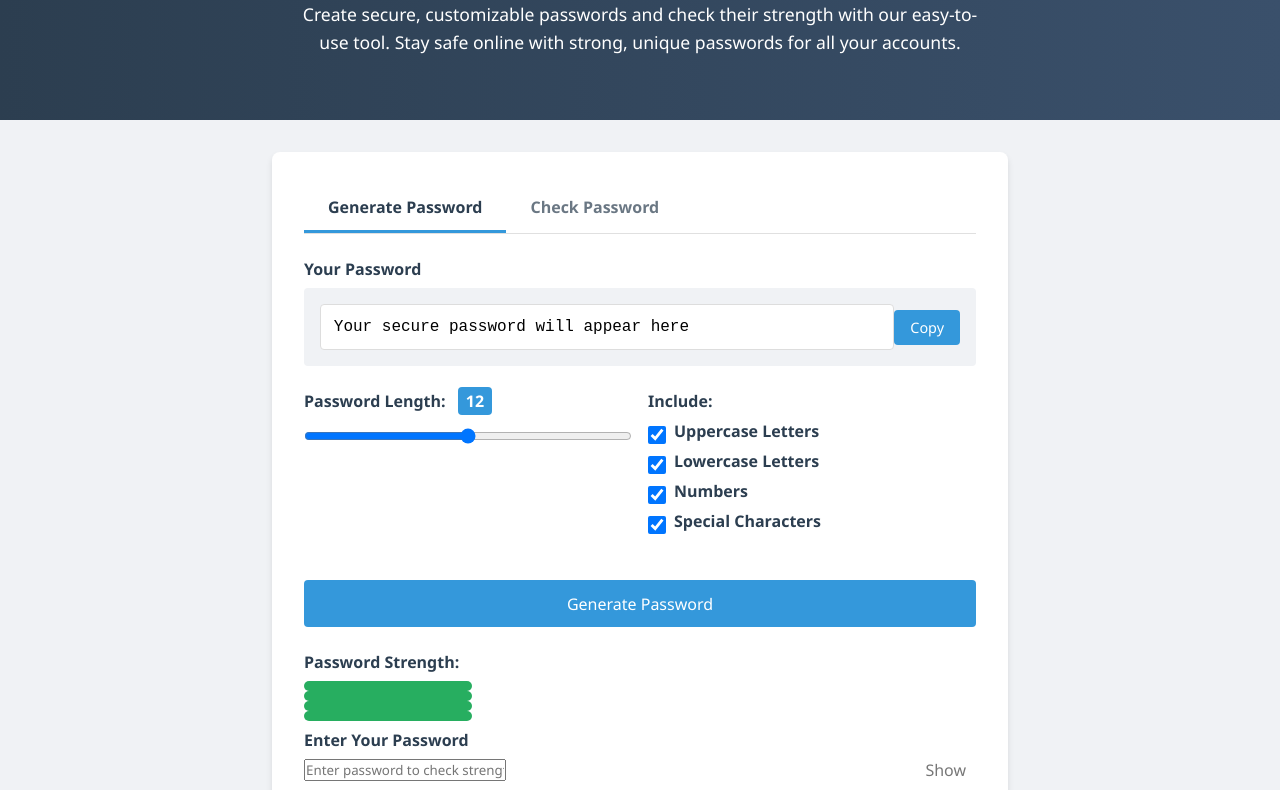
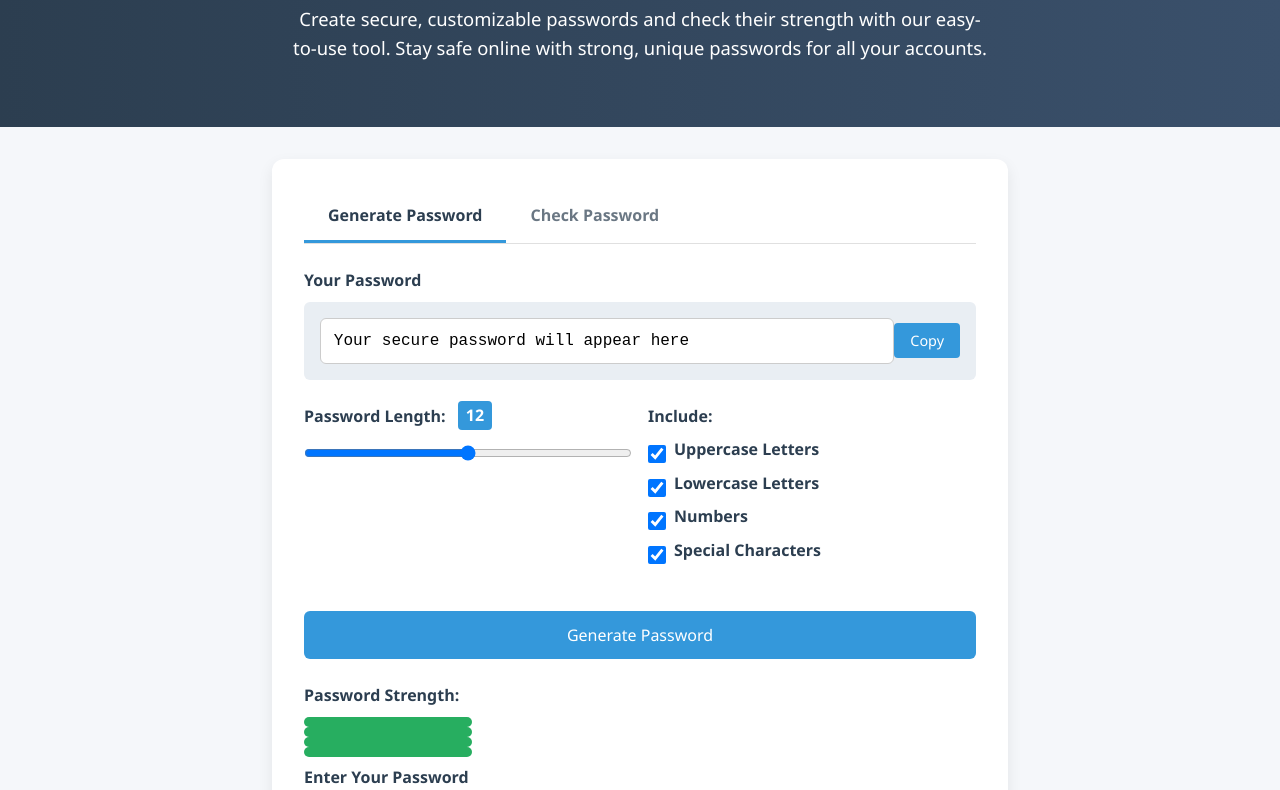
Before and after one commit to pranavakshit/UtilHub, a plain HTML site: page PasswordStrenght.html in a window 1280 px wide. Shown: the part 231-1021 px from the top of the page. Drawn offline with Linux system fonts and the light colour scheme.

Commit message:
Update PasswordStrenght.css

```diff
--- a/PasswordStrenght.css
+++ b/PasswordStrenght.css
@@ -3,12 +3,16 @@
     padding: 0;
     box-sizing: border-box;
     font-family: 'Segoe UI', Tahoma, Geneva, Verdana, sans-serif;
+    -webkit-font-smoothing: antialiased;
 }
 
 body {
-    background-color: #f0f2f5;
+    background-color: #f5f7fa;
+    line-height: 1.6;
+    color: #333;
 }
 
+/* Navbar */
 .navbar {
     background-color: #253442;
     padding: 1rem 5%;
@@ -19,17 +23,12 @@ body {
 }
 
 .logo {
-    font-size: 1.8rem;
+    font-size: 2rem;
     font-weight: 700;
     color: white;
     width: 100vw;
     text-align: center;
-    font-size: 47px;
     text-decoration: none;
-}
-
-.utility {
-    color: white;
 }
 
 .hub {
@@ -45,8 +44,14 @@ body {
     color: white;
     text-decoration: none;
     font-size: 1.1rem;
+    transition: color 0.3s ease;
 }
 
+.nav-links a:hover {
+    color: #3498db;
+}
+
+/* Hero Section */
 .hero {
     background: linear-gradient(to right, #2c3e50, #3a506b);
     padding: 4rem 5%;
@@ -55,38 +60,46 @@ body {
 }
 
 .hero h1 {
-    font-size: 2.5rem;
+    font-size: 2.8rem;
     margin-bottom: 1rem;
 }
 
 .hero p {
-    font-size: 1.1rem;
+    font-size: 1.15rem;
     max-width: 700px;
     margin: 0 auto;
-    line-height: 1.6;
 }
 
+/* Container */
 .container {
     max-width: 800px;
     margin: 0 auto;
     padding: 2rem;
 }
 
+/* Section Title */
 .section-title {
     text-align: center;
-    font-size: 2rem;
+    font-size: 2.2rem;
     color: #2c3e50;
-    margin: 1rem 0 2rem;
+    margin: 2rem 0 1rem;
 }
 
+/* Tool Container */
 .tool-container {
-    background-color: white;
-    border-radius: 8px;
-    box-shadow: 0 4px 6px rgba(0, 0, 0, 0.1);
+    background-color: #ffffff;
+    border-radius: 12px;
+    box-shadow: 0 6px 15px rgba(0, 0, 0, 0.08);
     padding: 2rem;
     margin-bottom: 2rem;
+    transition: all 0.3s ease-in-out;
 }
 
+.tool-container:hover {
+    transform: scale(1.01);
+}
+
+/* Form Styling */
 .form-group {
     margin-bottom: 1.5rem;
 }
@@ -98,10 +111,11 @@ label {
     color: #2c3e50;
 }
 
+/* Password Display */
 .password-display {
-    background-color: #f0f2f5;
+    background-color: #e9eef3;
     padding: 1rem;
-    border-radius: 4px;
+    border-radius: 6px;
     margin-bottom: 1rem;
     font-family: monospace;
     font-size: 1.2rem;
@@ -111,7 +125,7 @@ label {
 }
 
 .password-text {
-    word-break: break-all;
+    word-break: break-word;
     width: 85%;
 }
 
@@ -123,12 +137,14 @@ label {
     padding: 0.5rem 1rem;
     cursor: pointer;
     font-size: 0.9rem;
+    transition: background-color 0.3s ease;
 }
 
 .copy-btn:hover {
     background-color: #2980b9;
 }
 
+/* Settings */
 .settings {
     display: grid;
     grid-template-columns: 1fr 1fr;
@@ -159,22 +175,26 @@ input[type="range"] {
     height: 18px;
 }
 
+/* Button */
 .btn {
     background-color: #3498db;
     color: white;
     border: none;
     padding: 0.8rem 1.5rem;
     font-size: 1rem;
-    border-radius: 4px;
+    border-radius: 6px;
     cursor: pointer;
     width: 100%;
     margin-top: 1rem;
+    transition: all 0.3s ease;
 }
 
 .btn:hover {
     background-color: #2980b9;
+    transform: translateY(-2px);
 }
 
+/* Strength Meter */
 .strength-meter {
     margin-top: 1.5rem;
 }
@@ -215,8 +235,10 @@ input[type="range"] {
 .strength-text {
     margin-top: 0.5rem;
     font-weight: bold;
+    font-size: 1rem;
 }
 
+/* Text Colors */
 .weak-text {
     color: #e74c3c;
 }
@@ -233,9 +255,10 @@ input[type="range"] {
     color: #27ae60;
 }
 
+/* Tips Box */
 .tips {
     background-color: #f8f9fa;
-    border-left: 4px solid #3498db;
+    border-left: 5px solid #3498db;
     padding: 1rem;
     margin-top: 2rem;
 }
@@ -254,6 +277,7 @@ input[type="range"] {
     margin-bottom: 0.5rem;
 }
 
+/* Tabs */
 .tab-container {
     margin-bottom: 2rem;
 }
@@ -274,6 +298,10 @@ input[type="range"] {
     transition: all 0.3s;
 }
 
+.tab:hover {
+    opacity: 1;
+}
+
 .tab.active {
     border-bottom: 3px solid #3498db;
     opacity: 1;
@@ -287,15 +315,17 @@ input[type="range"] {
     display: block;
 }
 
+/* Text Input */
 input[type="text"] {
     width: 100%;
     padding: 0.8rem;
-    border: 1px solid #ddd;
-    border-radius: 4px;
+    border: 1px solid #ccc;
+    border-radius: 6px;
     font-size: 1rem;
     font-family: monospace;
 }
 
+/* Input Group */
 .input-group {
     position: relative;
     display: flex;
@@ -312,6 +342,7 @@ input[type="text"] {
     font-size: 1rem;
 }
 
+/* Action Buttons Group */
 .actions {
     display: flex;
     gap: 1rem;
```
